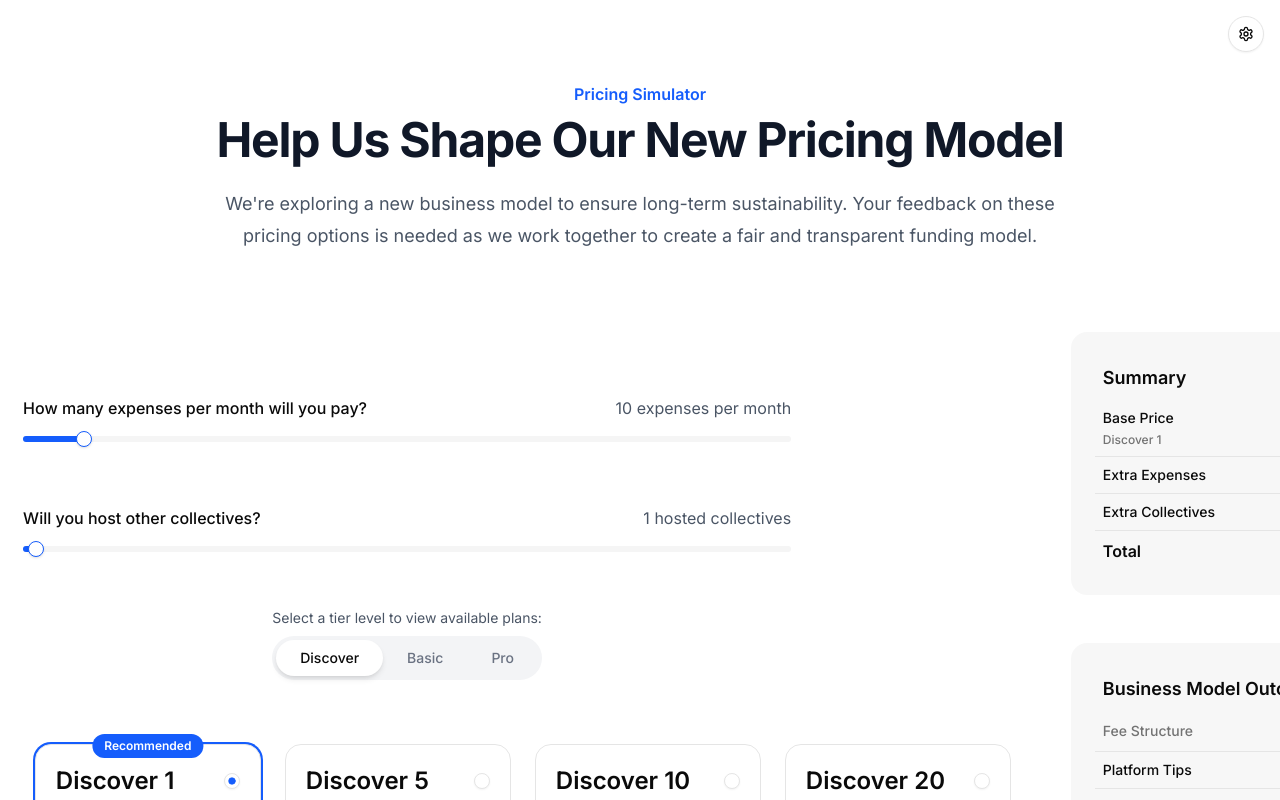
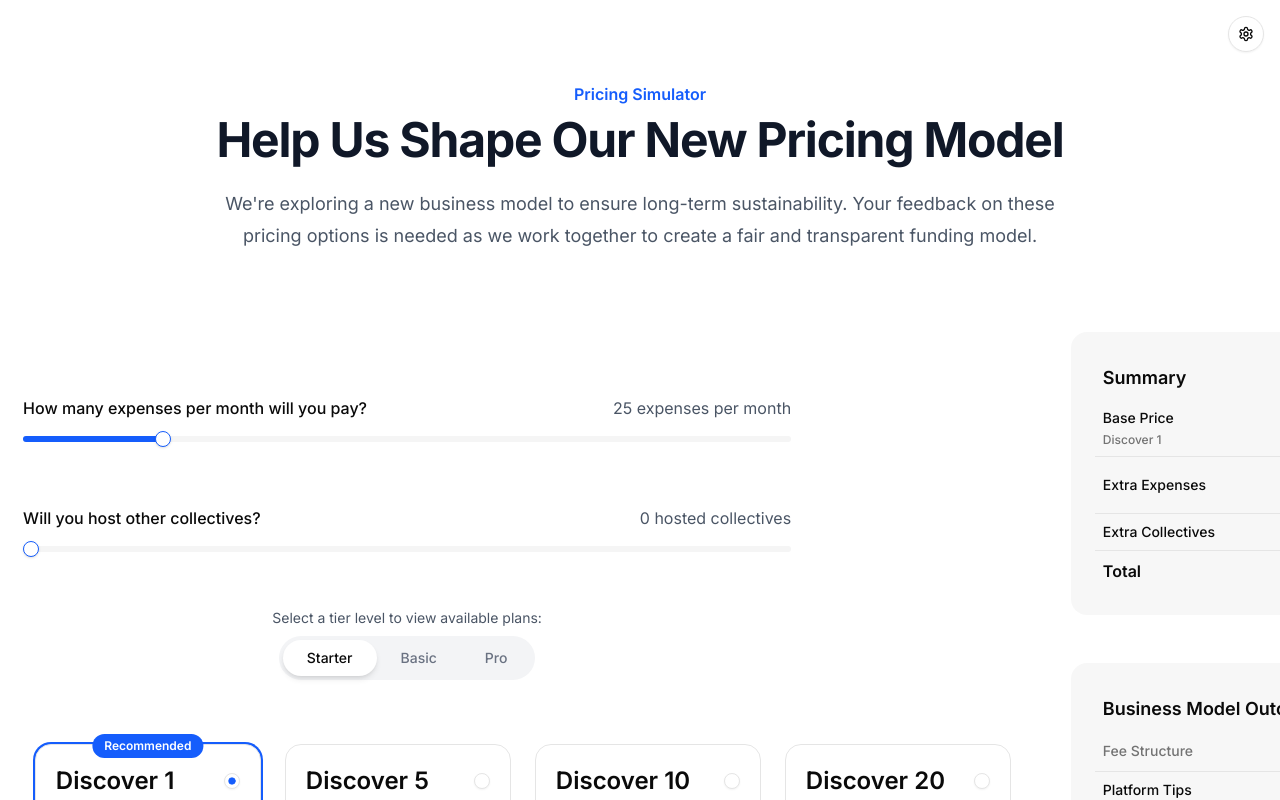
Before and after one commit to opencollective/pricing, a Next.js app: page / in a window 1280 px wide. Shown: the top 800 px of the page. Built offline with nearby package versions, Linux system fonts and the light colour scheme; no server answers.

Commit message:
enhancements: works as it should

```diff
--- a/app/(landing)/layout.tsx
+++ b/app/(landing)/layout.tsx
@@ -109,7 +109,7 @@ export default function LandingLayout({
                       } relative rounded-full py-2 px-6 text-sm font-medium whitespace-nowrap focus:outline-none transition-all duration-200 ease-in-out`}
                       onClick={() => setSelectedTierType(TierType.FREE)}
                     >
-                      Discover
+                      Starter
                     </button>
                     <button
                       type="button"
--- a/app/providers/PricingProvider.tsx
+++ b/app/providers/PricingProvider.tsx
@@ -49,7 +49,7 @@ export function PricingProvider({
   children: React.ReactNode;
 }>) {
   const [selectedTierType, setSelectedTierType] = useState<TierType>(
-    TierType.FREE
+    TierType.BASIC
   );
   const [tierSet, setTierSet] = useState<TierSet>("default");
   const [showTotalPrice, setShowTotalPrice] = useState<boolean>(false);
@@ -60,8 +60,8 @@ export function PricingProvider({
   });
 
   // Manage expense and collective state at the provider level
-  const [expenses, setExpenses] = useState<number>(10);
-  const [collectives, setCollectives] = useState<number>(1);
+  const [expenses, setExpenses] = useState<number>(25);
+  const [collectives, setCollectives] = useState<number>(0);
   const [automatedPayouts, setAutomatedPayouts] = useState<boolean>(false);
   const [taxForms, setTaxForms] = useState<boolean>(false);
 
@@ -74,21 +74,16 @@ export function PricingProvider({
     usage: { expenses, collectives, automatedPayouts, taxForms },
   });
 
-  // Update selectedPlan tier when recommendedTier changes, but keep the same tier type
+  // Update selectedTierType when recommendedPlan type changes
   useEffect(() => {
-    if (tierSet === "default") {
-      // Find the best tier within the currently selected tier type
-      const tiersInCurrentType = tiers.filter((t) => t.type === selectedTierType);
-      const { tier: bestTierInType } = calculateBestTier({
-        tiers: tiersInCurrentType,
-        usage: { expenses, collectives, automatedPayouts, taxForms },
-      });
-      setSelectedPlan((prev) => ({ ...prev, tier: bestTierInType }));
-    } else {
-      setSelectedPlan((prev) => ({ ...prev, tier: recommendedTier }));
+    if (tierSet === "default" && recommendedTier.type !== selectedTierType) {
+      if (recommendedTier.type) setSelectedTierType(recommendedTier.type);
     }
+    setSelectedPlan((prev) => ({ ...prev, tier: recommendedTier }));
     // eslint-disable-next-line react-hooks/exhaustive-deps
-  }, [expenses, collectives, automatedPayouts, taxForms, selectedTierType, tierSet]);
+  }, [recommendedTier, tierSet]);
+
+  // Calculate the best package for each alternative tier based on usage
 
   // Create context value
   const contextValue = {
```
